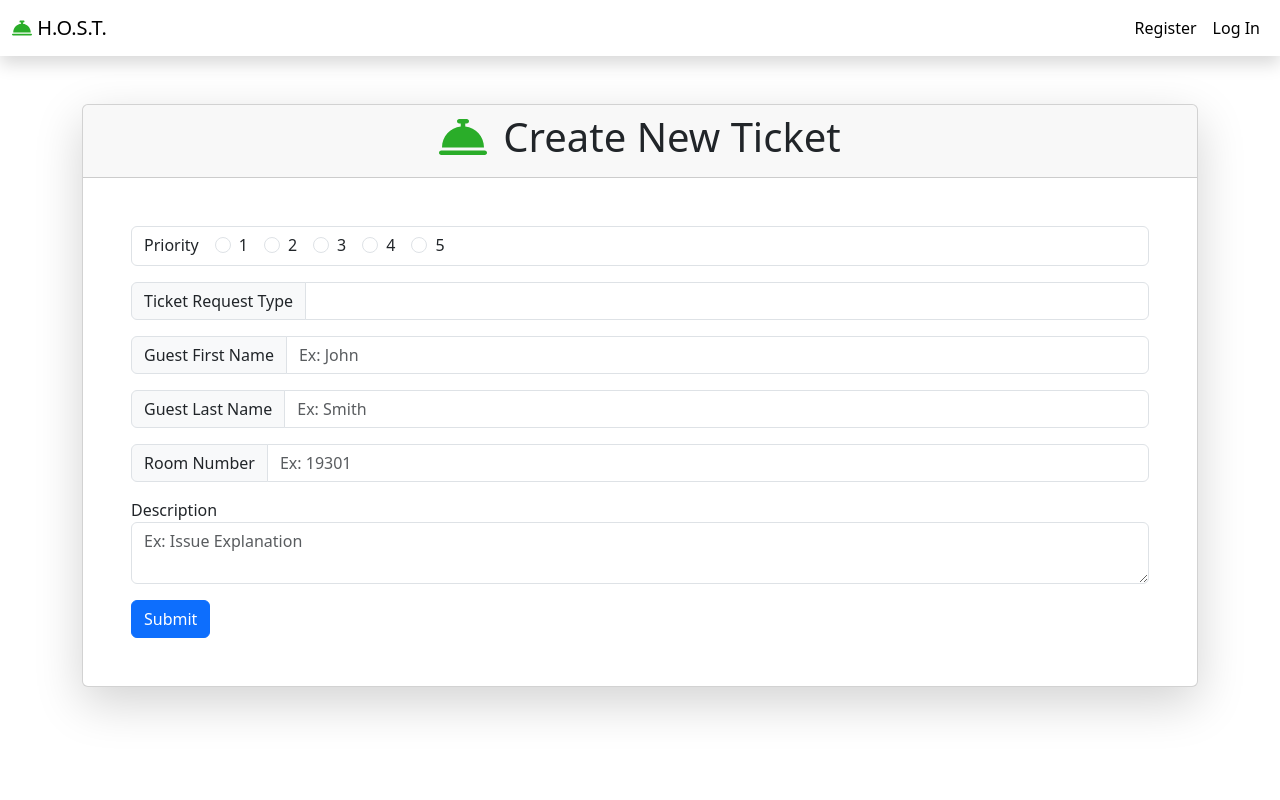
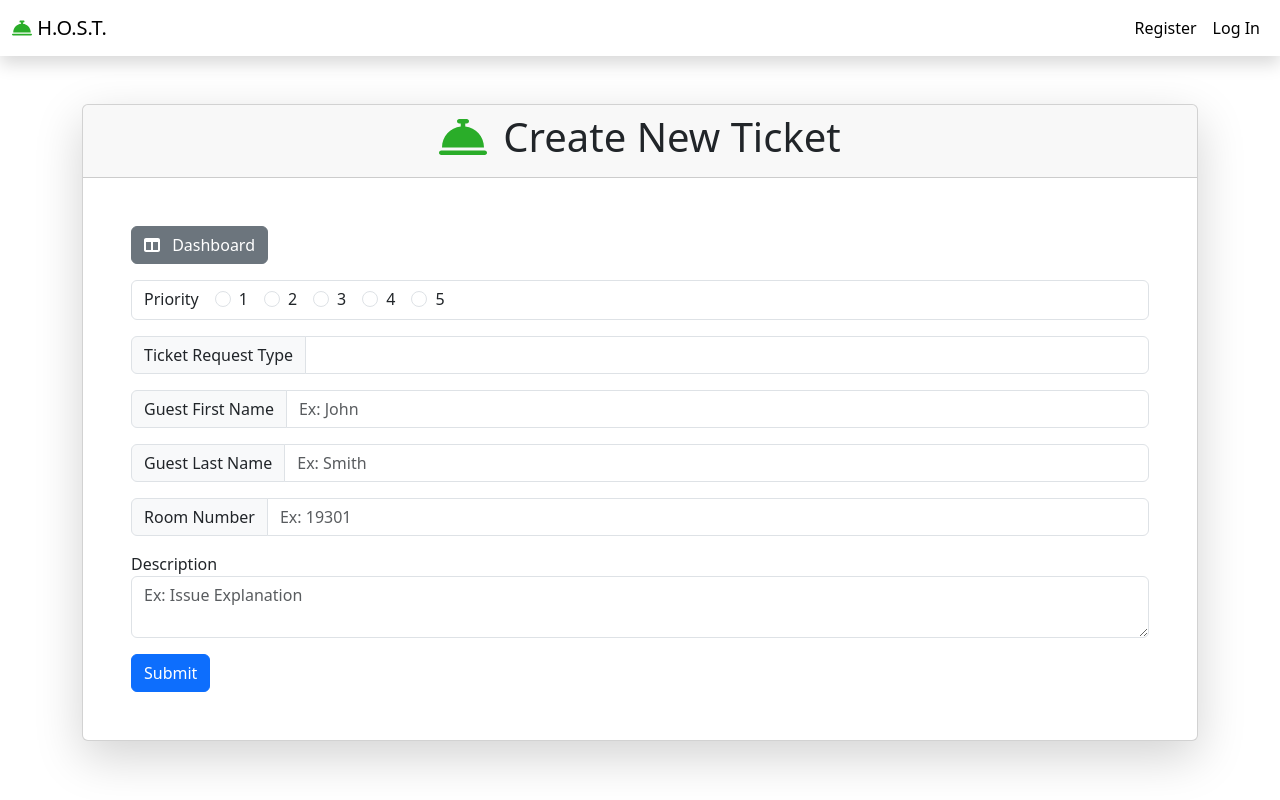
Before and after one commit to ViMaSa/hotel-operations-service-ticketing, a Vue app in the folder frontend/: page /tickets/create in a window 1280 px wide. Built offline with nearby package versions, Linux system fonts and the light colour scheme.

Commit message:
Bug Fix: creating ticket button redirected issue. Added dashboard button on create ticket page

```diff
--- a/frontend/src/views/DashboardPage.vue
+++ b/frontend/src/views/DashboardPage.vue
@@ -3,7 +3,7 @@
     <div class="card">
       <div class="card-header d-flex justify-content-between align-items-center">
         <h5 class="card-title mb-0">My Tickets</h5>
-        <button class="btn btn-warning" @click="redirectToCreateTicket" type="button">Create New Ticket</button>
+        <router-link to="/tickets/create" class="btn btn-warning">Create New Ticket</router-link>
       </div>
       <form class="d-flex my-3 px-3">
         <input class="form-control me-2" type="search" placeholder="Search by room number" aria-label="Search">
@@ -65,12 +65,6 @@ export default {
         this.$router.push('/');
       });
     },
-    redirectToViewTicket(ticketId) {
-      this.$router.push('/tickets/' + ticketId)
-    },
-    redirectToCreateTicket() {
-      this.$router.push('/tickets/create')
-    }
   }
 };
 </script>
--- a/frontend/src/views/tickets/CreateTicketPage.vue
+++ b/frontend/src/views/tickets/CreateTicketPage.vue
@@ -6,6 +6,12 @@
         <h1 class="ms-2">Create New Ticket</h1>
       </div>
       <form class="m-5" @submit.prevent="handleSubmit" novalidate>
+        <div class="d-flex justify-content-between mb-3">
+          <router-link type="button" class="btn btn-secondary" to="/dashboard">
+            <font-awesome-icon icon="fa-table-columns" class="me-2"/>
+            Dashboard
+          </router-link>
+        </div>
         <div class="mb-3">
           <div :class="['form-control', { 'is-invalid': submitted && !form.priority}]">
             <span class="form-check-inline">Priority</span>
```
